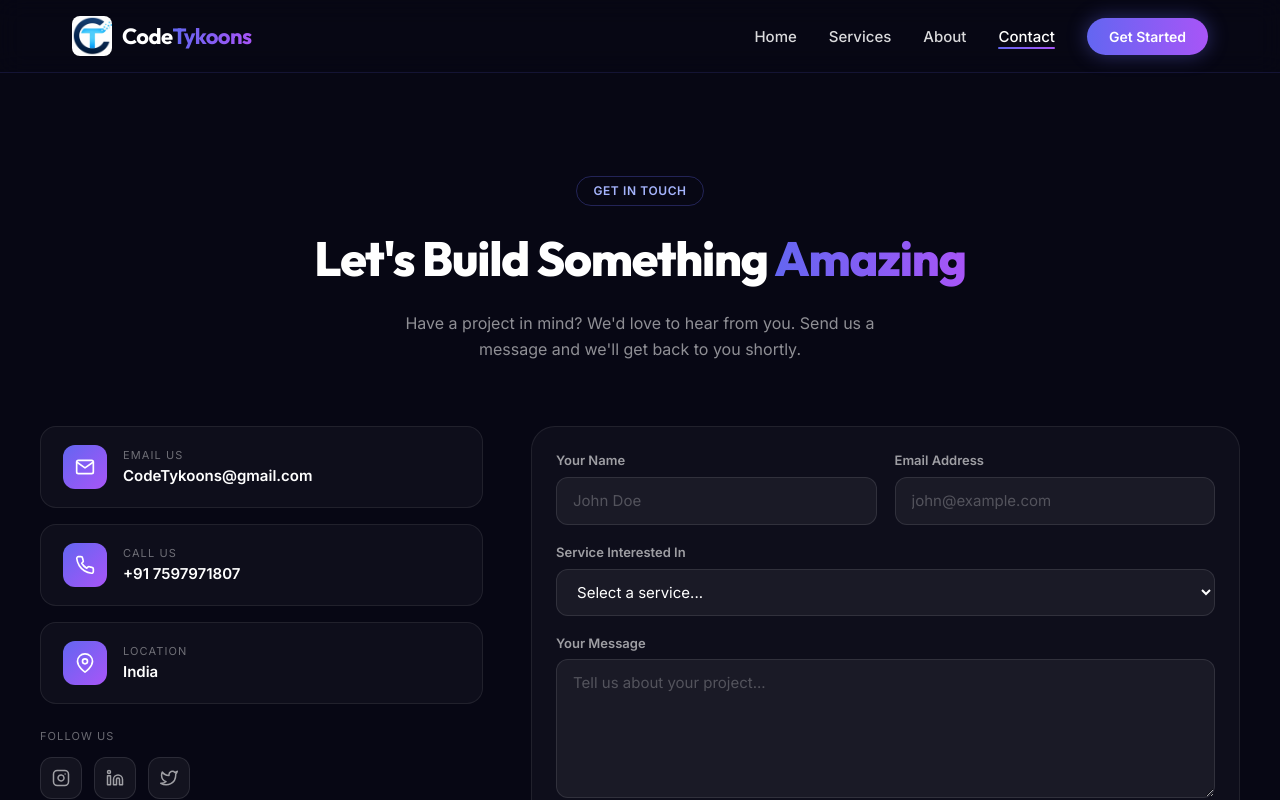
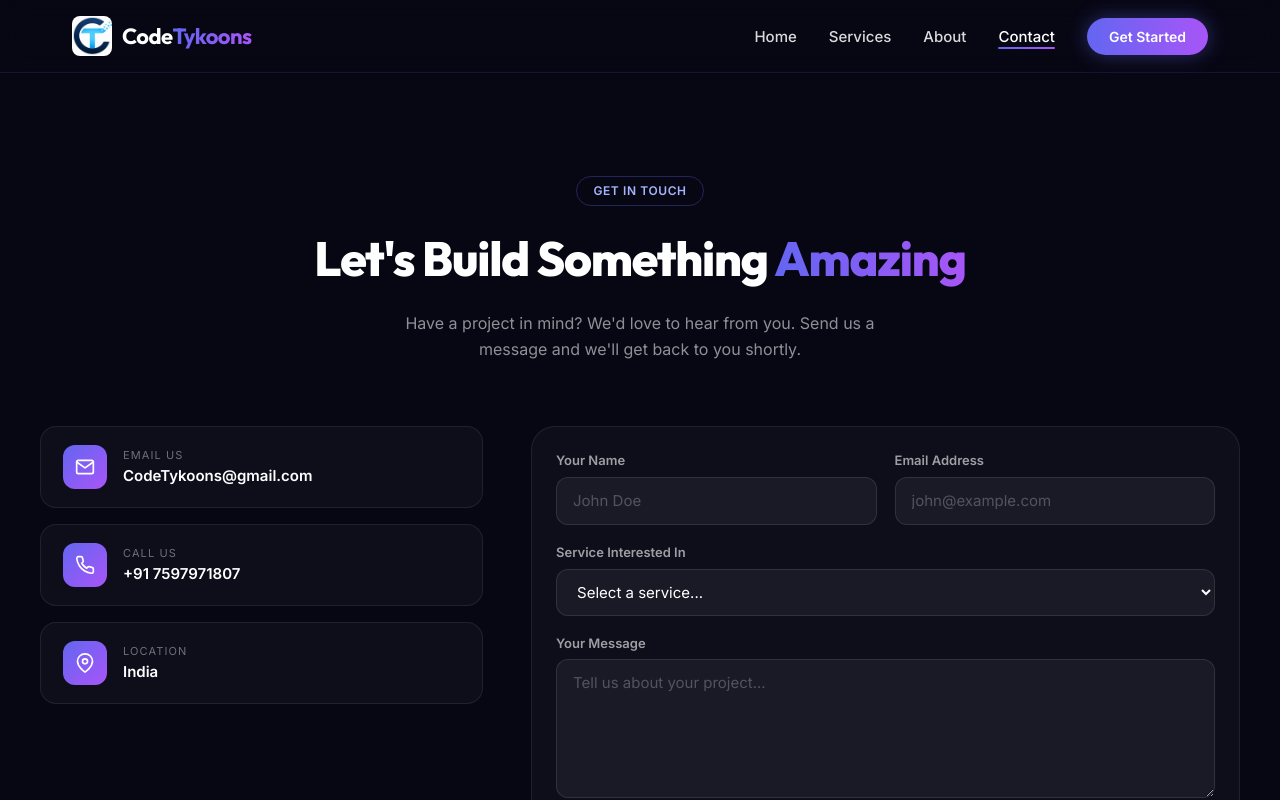
Before and after one commit to vishalsharma652/codetykoons, a Next.js app: page /contact in a window 1280 px wide. Shown: the top 800 px of the page. Built offline with nearby package versions, Linux system fonts and the light colour scheme.

Commit message:
style: remove Follow Us social links block from contact page

```diff
--- a/components/Contact.tsx
+++ b/components/Contact.tsx
@@ -1,6 +1,6 @@
 'use client';
 import { useState, ChangeEvent, FormEvent } from 'react';
-import { FiMail, FiPhone, FiMapPin, FiInstagram, FiLinkedin, FiTwitter, FiSend } from 'react-icons/fi';
+import { FiMail, FiPhone, FiMapPin, FiSend } from 'react-icons/fi';
 
 export default function Contact() {
   const [formData, setFormData] = useState({ name: '', email: '', service: '', message: '' });
@@ -108,24 +108,6 @@ export default function Contact() {
                 </div>
               </a>
             ))}
-
-            <div className="mt-2">
-              <span className="block text-[11px] text-white/40 mb-3 uppercase tracking-widest">Follow Us</span>
-              <div className="flex gap-3">
-                {/* Instagram */}
-                <button className="w-[42px] h-[42px] rounded-xl bg-white/5 border border-white/10 flex items-center justify-center text-white/60 hover:bg-gradient-to-br hover:from-[#6366f1] hover:to-[#a855f7] hover:border-transparent hover:text-white hover:-translate-y-[3px] hover:shadow-[0_8px_20px_rgba(99,102,241,0.4)] transition-all duration-300 cursor-pointer" id="social-instagram" aria-label="Instagram">
-                  <FiInstagram size={18} />
-                </button>
-                {/* LinkedIn */}
-                <button className="w-[42px] h-[42px] rounded-xl bg-white/5 border border-white/10 flex items-center justify-center text-white/60 hover:bg-gradient-to-br hover:from-[#6366f1] hover:to-[#a855f7] hover:border-transparent hover:text-white hover:-translate-y-[3px] hover:shadow-[0_8px_20px_rgba(99,102,241,0.4)] transition-all duration-300 cursor-pointer" id="social-linkedin" aria-label="LinkedIn">
-                  <FiLinkedin size={18} />
-                </button>
-                {/* Twitter/X */}
-                <button className="w-[42px] h-[42px] rounded-xl bg-white/5 border border-white/10 flex items-center justify-center text-white/60 hover:bg-gradient-to-br hover:from-[#6366f1] hover:to-[#a855f7] hover:border-transparent hover:text-white hover:-translate-y-[3px] hover:shadow-[0_8px_20px_rgba(99,102,241,0.4)] transition-all duration-300 cursor-pointer" id="social-twitter" aria-label="Twitter">
-                  <FiTwitter size={18} />
-                </button>
-              </div>
-            </div>
           </div>
 
           {/* Contact Form */}
```
